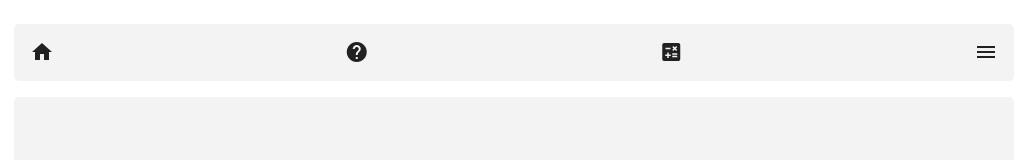
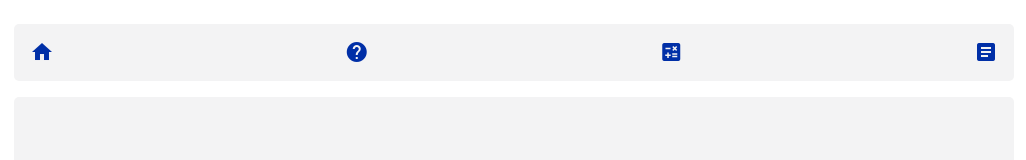
Before and after one commit to TatsutaScott/recipe_book, a Vue app: page / in a window 1280 px wide. Shown: the top 160 px of the page, without its empty margins (126-1152 px from the left). Built offline with nearby package versions, Linux system fonts and the light colour scheme.

Commit message:
updated nav link styling

```diff
--- a/src/components/nav_comp.vue
+++ b/src/components/nav_comp.vue
@@ -1,9 +1,9 @@
 <template>
   <div class="nav_container">
-    <a class="link" href="/"><span class="material-icons">home</span></a>
-    <a class="link" href="/help"><span class="material-icons">help</span></a>
-    <a class="link" href="/tools"><span class="material-icons">calculate</span></a>
-    <a class="link" href="/TOC"><span class="material-icons">menu</span></a>
+    <a class="link icon" href="/"><span class="material-icons">home</span></a>
+    <a class="link icon" href="/help"><span class="material-icons">help</span></a>
+    <a class="link icon" href="/tools"><span class="material-icons">calculate</span></a>
+    <a class="link icon" href="/TOC"><span class="material-icons">article</span></a>
   </div>
 </template>
 
@@ -32,6 +32,10 @@
   line-height: 10pt;
 }
 
+.icon{
+  color:$color_text_accent;
+}
+
 .link:hover {
   @include hover;
 }
```
